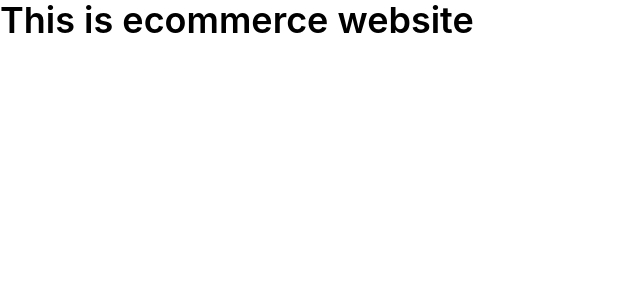
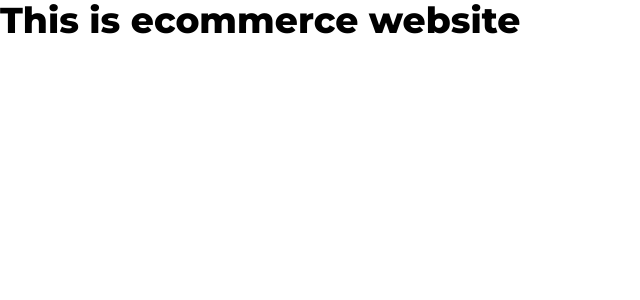
Before and after one commit to DevRefaul/ecommerce_website, a React (Create React App) app: page / in a window 1280 px wide. Shown: the top 300 px of the page, without its empty margins (0-640 px from the left). Built offline with nearby package versions, Linux system fonts and the light colour scheme.

Commit message:
added google font to website

```diff
--- a/src/App.js
+++ b/src/App.js
@@ -2,7 +2,7 @@
 function App() {
   return (
     <div>
-      <h2 className="text-4xl font-semibold">This is ecommerce website</h2>
+      <h2 className="text-4xl font-semibold font-[Roboto Slab]">This is ecommerce website</h2>
     </div>
   );
 }
--- a/src/index.css
+++ b/src/index.css
@@ -1,11 +1,13 @@
+@import url('https://fonts.googleapis.com/css2?family=Montserrat:ital,wght@0,300;0,400;0,500;0,800;0,900;1,400;1,500;1,700;1,800&family=Roboto+Slab:wght@400;500;600;700;800;900&display=swap');
 @tailwind base;
 @tailwind components;
 @tailwind utilities;
+
 body {
+  padding: 0;
   margin: 0;
-  font-family: -apple-system, BlinkMacSystemFont, 'Segoe UI', 'Roboto', 'Oxygen',
-    'Ubuntu', 'Cantarell', 'Fira Sans', 'Droid Sans', 'Helvetica Neue',
-    sans-serif;
+  box-sizing: border-box;
+    font-family: 'Montserrat', sans-serif, 'Roboto Slab', serif;
   -webkit-font-smoothing: antialiased;
   -moz-osx-font-smoothing: grayscale;
 }
```
Also changed, not shown: 1 other file (tests, documents, lock files or other folders).
